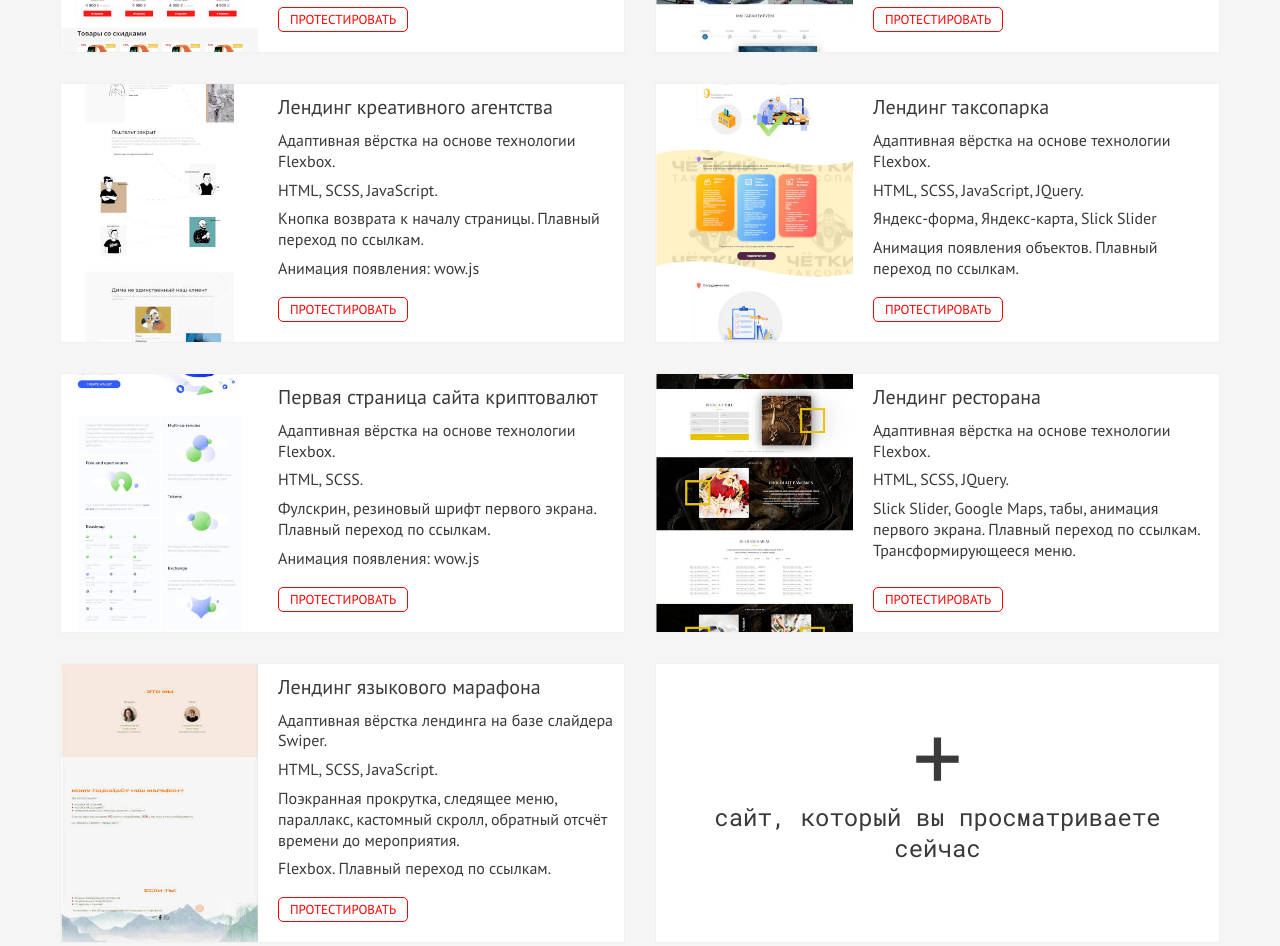
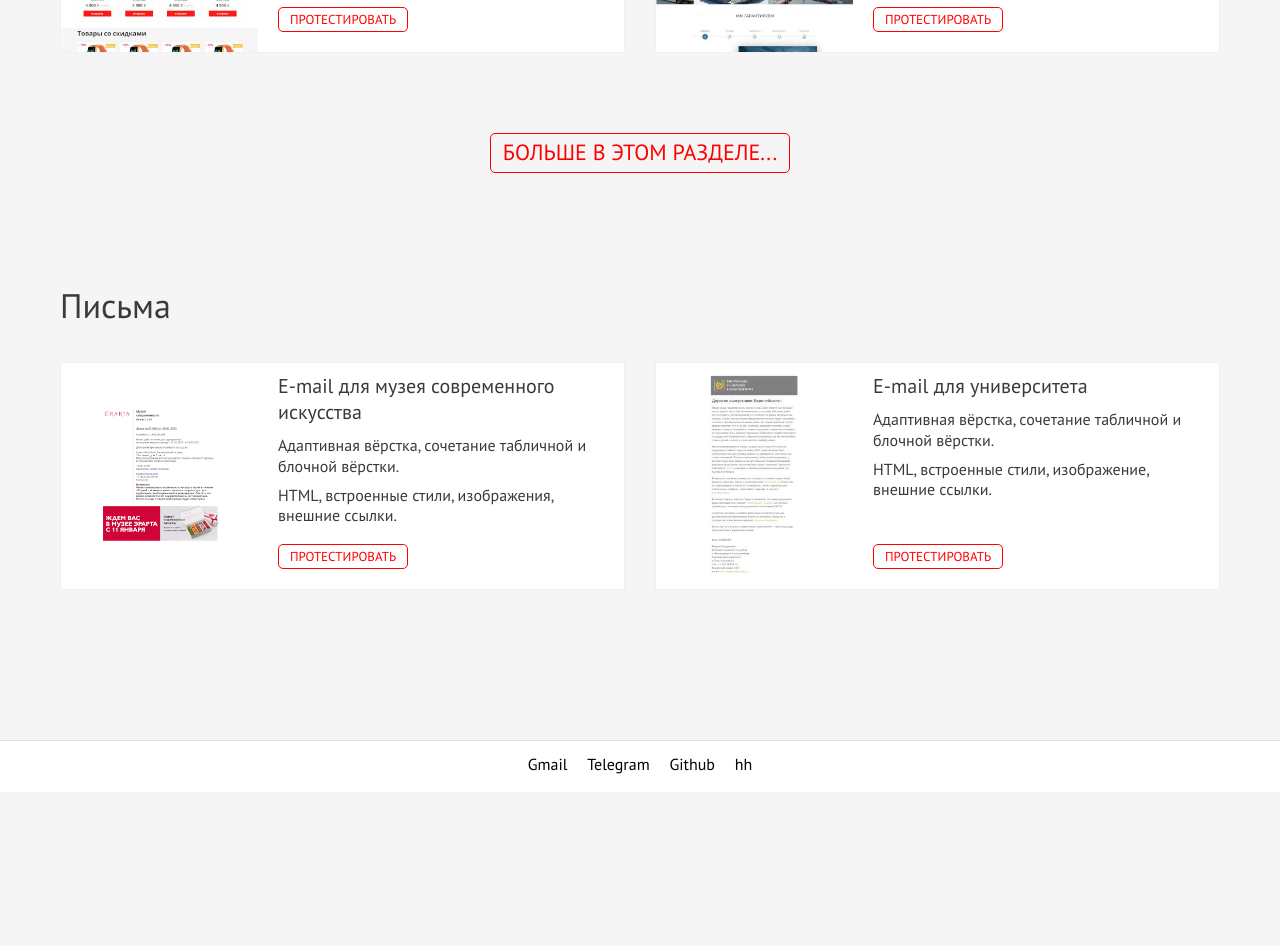
Before and after one commit to randominical/portfolio, a plain HTML site: page index.html in a window 1280 px wide. Shown: the part 810-1756 px from the top of the page. After the commit the page ends 1602 px from the top, so only its background shows below. Drawn offline with Linux system fonts and the light colour scheme.

Commit message:
show-more button

```diff
--- a/css/style.css
+++ b/css/style.css
@@ -692,6 +692,32 @@ body {
   margin: 0 0 30px 0;
 }
 
+.item-hidden {
+  display: none;
+}
+
+.button-more {
+  width: 250px;
+  height: 30px;
+  display: -webkit-box;
+  display: -ms-flexbox;
+  display: flex;
+  -webkit-box-pack: center;
+      -ms-flex-pack: center;
+          justify-content: center;
+  -webkit-box-align: center;
+      -ms-flex-align: center;
+          align-items: center;
+  font-size: 18px;
+  color: red;
+  text-transform: uppercase;
+  border: 1px solid red;
+  border-radius: 5px;
+  background-color: transparent;
+  outline: none;
+  margin: 30px auto 0 auto;
+}
+
 .footer {
   display: -webkit-box;
   display: -ms-flexbox;
@@ -847,6 +873,13 @@ body {
     font-size: 100px;
   }
 
+  .button-more {
+    width: 300px;
+    height: 40px;
+    font-size: 22px;
+    margin: 50px auto 0 auto;
+  }
+
   .footer__link {
     font-size: 16px;
   }
@@ -906,6 +939,12 @@ body {
     background-color: red;
   }
 
+
+  .button-more:hover {
+    color: white;
+    background: red;
+  }
+
   .footer__link:hover {
     color: red;
   }
--- a/index.html
+++ b/index.html
@@ -85,7 +85,7 @@
                                 <a href="https://randominical.github.io/transys_demonstration/" class="item__link" target="_blank">Протестировать</a>
                             </div>
                         </div>
-                        <div class="sites__item item">
+                        <div class="sites__item item item-hidden">
                             <a href="screen_7.html" class="item__image" title="Открыть скриншот" target="_blank">
                                 <img src="img/main/agency_d.jpg" alt="агентство">
                             </a>
@@ -100,7 +100,7 @@
                                 <a href="https://randominical.github.io/agency/" class="item__link" target="_blank">Протестировать</a>
                             </div>
                         </div>
-                        <div class="sites__item item">
+                        <div class="sites__item item item-hidden">
                             <a href="screen_4.html" class="item__image" title="Открыть скриншот" target="_blank">
                                 <img src="img/main/taxopark_d.jpg" alt="таксопарк">
                             </a>
@@ -115,7 +115,7 @@
                                 <a href="https://randominical.github.io/taxopark/" class="item__link" target="_blank">Протестировать</a>
                             </div>
                         </div>
-                        <div class="sites__item item">
+                        <div class="sites__item item item-hidden">
                             <a href="screen_5.html" class="item__image" title="Открыть скриншот" target="_blank">
                                 <img src="img/main/dappy_d.jpg" alt="dappy">
                             </a>
@@ -130,7 +130,7 @@
                                 <a href="https://randominical.github.io/Dappy/" class="item__link" target="_blank">Протестировать</a>
                             </div>
                         </div>
-                        <div class="sites__item item">
+                        <div class="sites__item item item-hidden">
                             <a href="screen_6.html" class="item__image" title="Открыть скриншот" target="_blank">
                                 <img src="img/main/hungry_d.jpg" alt="hungry people">
                             </a>
@@ -144,7 +144,7 @@
                                 <a href="https://randominical.github.io/hungry_people/" class="item__link" target="_blank">Протестировать</a>
                             </div>
                         </div>
-                        <div class="sites__item item">
+                        <div class="sites__item item item-hidden">
                             <a href="screen_3.html" class="item__image" title="Открыть скриншот" target="_blank">
                                 <img src="img/main/chinese_d.jpg" alt="языковой марафон">
                             </a>
@@ -159,12 +159,13 @@
                                 <a href="https://randominical.github.io/chinese/" class="item__link" target="_blank">Протестировать</a>
                             </div>
                         </div>
-                        <div class="sites__item item">
+                        <div class="sites__item item item-hidden">
                             <p class="item__self">
                                 <span>+</span>
                                 сайт, который вы просматриваете сейчас
                             </p>
                         </div>
+                        <button class="button-more">Больше в этом разделе...</button>
                     </div>
                 </div>
             </section>
@@ -222,5 +223,6 @@
             </div>
         </div>
     </footer>
+    <script src="js/script.js"></script>
 </body>
 </html>
--- /dev/null
+++ b/js/script.js
@@ -0,0 +1,14 @@
+var more = document.querySelectorAll('.button-more');
+
+for (var i = 0; i < more.length; i++) {
+  more[i].addEventListener('click', function() {
+    var showPerClick = 4;
+
+    var hidden = this.parentNode.querySelectorAll('.item-hidden');
+    for (var i = 0; i < showPerClick; i++) {
+      if (!hidden[i]) return this.outerHTML = "";
+
+      hidden[i].classList.remove('item-hidden');
+    }
+  });
+}
```
